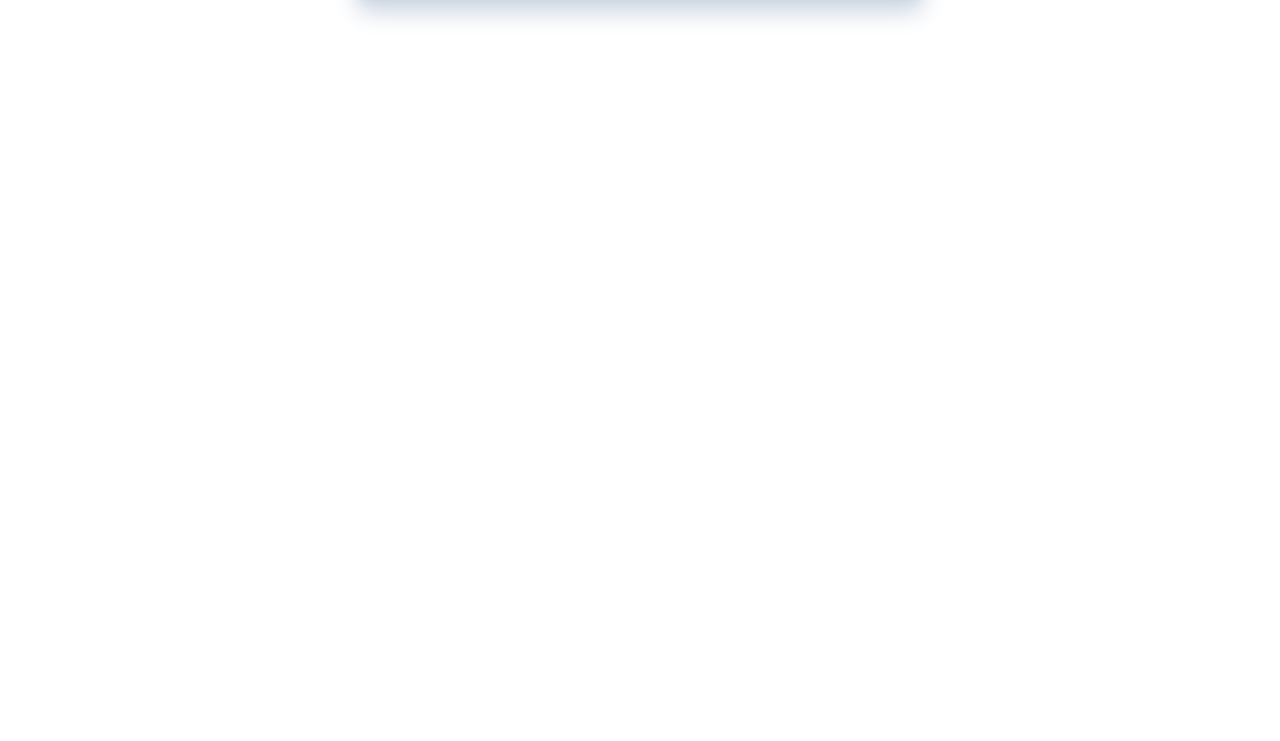
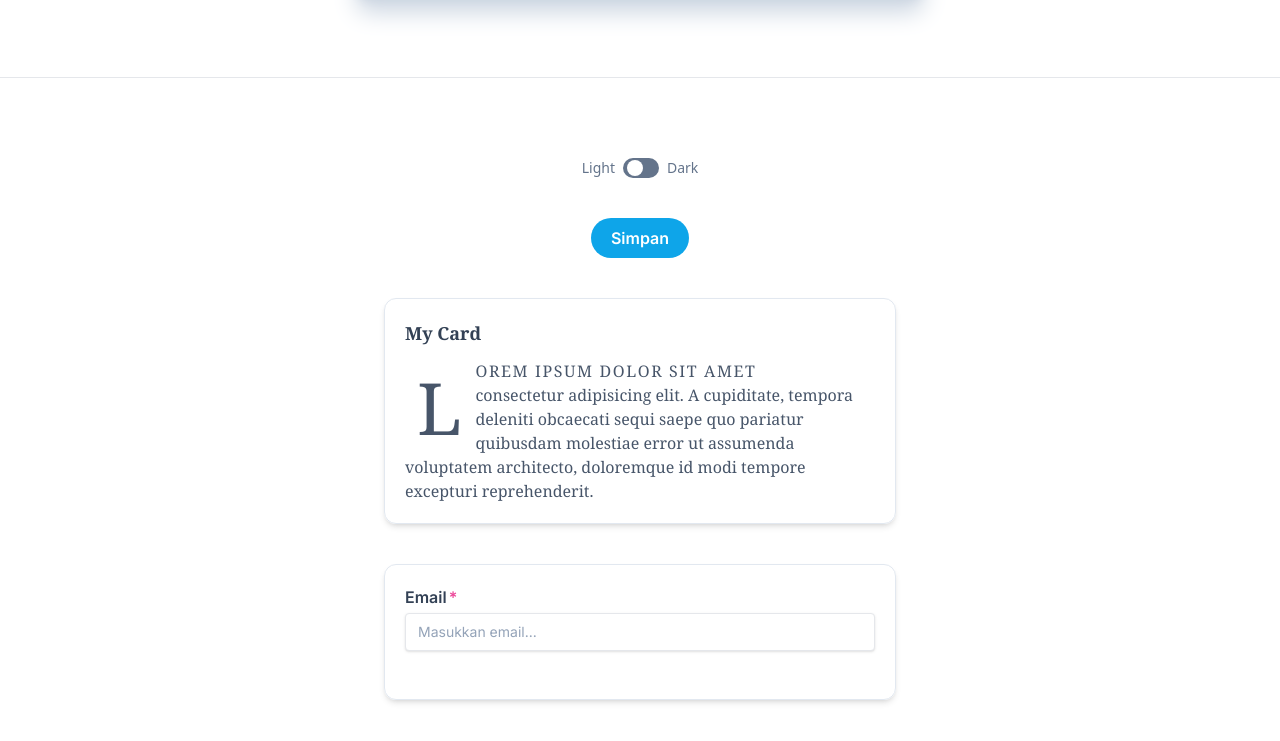
Before and after one commit to gemadp01/belajar-tailwind, a plain HTML site: page index.html in a window 1280 px wide. Shown: the part 1961-2702 px from the top of the page. Before the commit the page ends 2342 px from the top, so only its background shows below. Drawn offline with nearby package versions, Linux system fonts and the light colour scheme.

Commit message:
Pseudo Class & Dark Mode

```diff
--- a/index.html
+++ b/index.html
@@ -13,6 +13,7 @@
   <script src="https://cdn.tailwindcss.com"></script>
   <script>
     tailwind.config = {
+      darkMode: 'class',
       theme: {
         extend: {
           spacing: {
@@ -33,10 +34,14 @@
     /* * {
         border: 1px solid red;
       } */
+
+      #toggle:checked ~ label div.toggle-circle {
+        @apply translate-x-3;
+      }
     </style>
 </head>
 
-<body>
+<body class="dark:bg-slate-800 dark:text-slate-200">
   <h1 class="text-8xl font-bold text-center my-10">Mari Belajar <span
       class="bg-gradient-to-r from-blue-500 to-teal-400 bg-clip-text text-transparent">TailwindCSS</span></h1>
 
@@ -119,7 +124,58 @@
     <div class="w-[200px] h-[200px] bg-white/30 m-auto backdrop-blur-md rounded-full"></div>
   </div>
 
+  <hr class="my-20">
+
+  <div class="flex justify-center">
+    <span class="text-sm text-slate-500 mr-2">Light</span>
+    <input type="checkbox" name="toggle" id="toggle" class="hidden">
+    <label for="toggle">
+      <div class="w-9 h-5 bg-slate-500 rounded-full flex items-center p-1 cursor-pointer">
+        <div class="w-4 h-4 bg-white rounded-full toggle-circle"></div>
+      </div>
+    </label>
+    <span class="text-sm text-slate-500 ml-2">Dark</span>
+  </div>
+
+  <button
+    class="my-10 bg-sky-500 px-5 py-2 rounded-full text-white font-semibold font-inter block mx-auto hover:bg-sky-600 active:bg-sky-700 focus:ring focus:ring-sky-300 dark:bg-slate-300 dark:text-slate-800 dark:hover:text-slate-900 dark:hover:bg-slate-100">Simpan</button>
+
+  <div
+    class="max-w-lg my-10 border border-slate-200 rounded-xl mx-auto p-5 shadow-md font-inter hover:bg-sky-500 group font-serif dark:hover:bg-slate-300">
+    <h5 class="font-bold text-slate-700 text-lg mb-3 group-hover:text-white dark:group-hover:text-slate-800">My Card
+    </h5>
+    <p
+      class="text-slate-600 group-hover:text-white selection:bg-lime-300 selection:text-slate-900 first-line:uppercase first-line:tracking-widest first-letter:text-7xl first-letter:float-left first-letter:m-3 dark:group-hover:text-slate-800">
+      Lorem ipsum dolor
+      sit amet consectetur
+      adipisicing elit. A
+      cupiditate, tempora deleniti
+      obcaecati sequi saepe quo
+      pariatur quibusdam molestiae error ut assumenda voluptatem architecto, doloremque id modi tempore excepturi
+      reprehenderit.</p>
+  </div>
+
+  <div class="max-w-lg border border-slate-200 rounded-xl mx-auto shadow-md font-inter p-5">
+    <form action="">
+      <label for="email"></label>
+      <span
+        class="block font-semibold mb-1 text-slate-700 after:content-['*'] after:text-pink-500 after:ml-0.5">Email</span>
+      <input type="email" placeholder="Masukkan email..." id="email"
+        class="px-3 py-2 border shadow rounded w-full block text-sm placeholder:text-slate-400 focus:outline-none focus-within:ring-1 focus:ring-sky-500 focus:border-sky-500 invalid:text-pink-700 invalid:focus:ring-pink-700 invalid:focus:border-pink-700 peer">
+      <p class="text-sm m-1 text-pink-700 invisible peer-invalid:visible">Email tidak valid.</p>
+    </form>
+  </div>
+
   <div class="mb-96"></div>
+
+  <script>
+    const checkbox = document.querySelector('#toggle');
+    const html = document.querySelector('html');
+
+    checkbox.addEventListener('click', function () {
+      checkbox.checked ? html.classList.add('dark') : html.classList.remove('dark');
+    })
+  </script>
 </body>
 
 </html>
```
